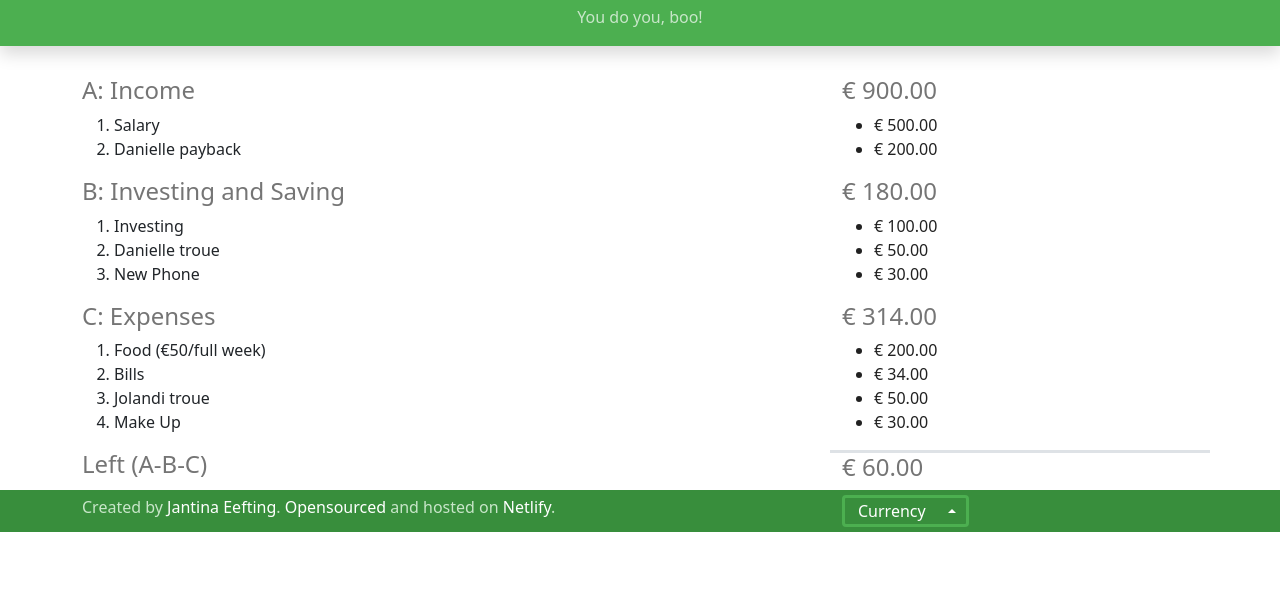
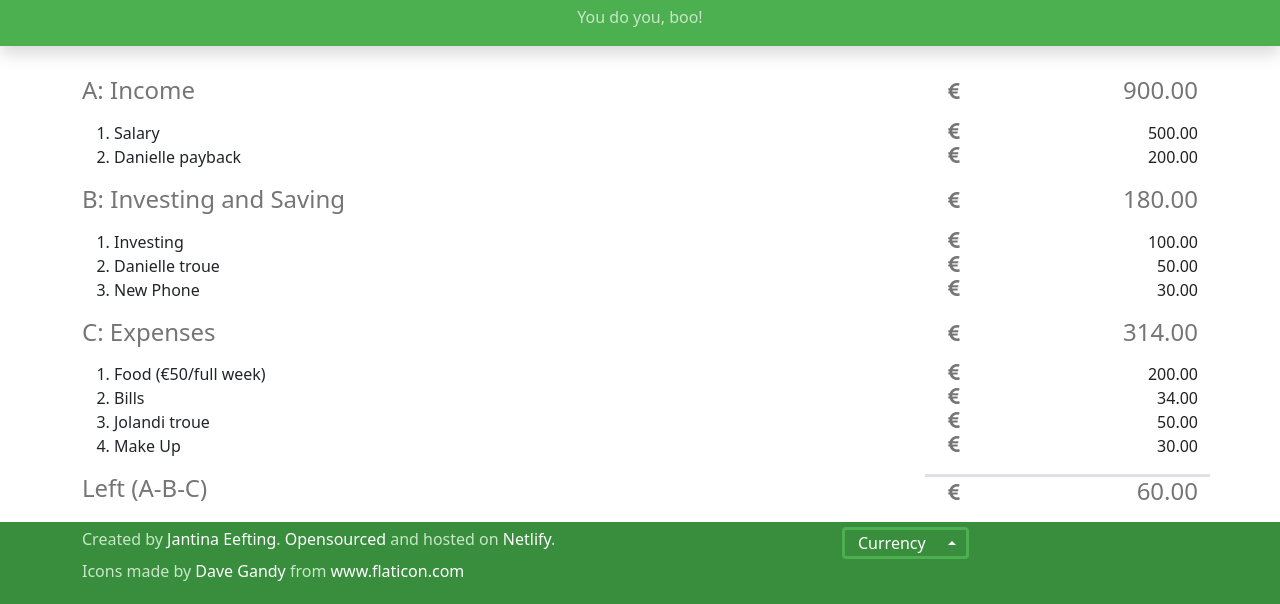
Before and after one commit to JantinaG/Budget-App, a plain HTML site: page index.html in a window 1280 px wide. Shown: the part 221-825 px from the top of the page. Before the commit the page ends 800 px from the top, so only its background shows below. Drawn offline with nearby package versions, Linux system fonts and the light colour scheme.

Commit message:
Edited Content
Added currency icons
Changed col layout

```diff
--- a/index.html
+++ b/index.html
@@ -95,63 +95,75 @@
       <p class="text-center">You do you, boo!</p>
     </div>
     <!-- Content -->
-    <div class="container">
+    <div class="container content">
       <div class="row">
-        <div class="col-8">
+        <div class="col-9">
           <h4>A: Income</h4>
         </div>
-        <div class="col-4">
-          <h4>€ 900.00</h4>
+        <div class="col-3 text-end">
+          <ul>
+            <li>
+              <h4>900.00</h4>
+            </li>
+          </ul>
         </div>
       </div>
       <div class="row">
-        <div class="col-8">
+        <div class="col-9">
           <ol>
             <li>Salary</li>
             <li>Danielle payback</li>
           </ol>
         </div>
-        <div class="col-4">
+        <div class="col-3 text-end">
           <ul>
-            <li>€ 500.00</li>
-            <li>€ 200.00</li>
+            <li>500.00</li>
+            <li>200.00</li>
           </ul>
         </div>
       </div>
       <div class="row">
-        <div class="col-8">
+        <div class="col-9">
           <h4>B: Investing and Saving</h4>
         </div>
-        <div class="col-4">
-          <h4>€ 180.00</h4>
+        <div class="col-3 text-end">
+          <ul>
+            <li>
+              <h4>180.00</h4>
+            </li>
+          </ul>
         </div>
       </div>
       <div class="row">
-        <div class="col-8">
+        <div class="col-9">
           <ol>
             <li>Investing</li>
             <li>Danielle troue</li>
             <li>New Phone</li>
           </ol>
         </div>
-        <div class="col-4">
+        <div class="col-3 text-end">
           <ul>
-            <li>€ 100.00</li>
-            <li>€ 50.00</li>
-            <li>€ 30.00</li>
+            <li>100.00</li>
+            <li>50.00</li>
+            <li>30.00</li>
           </ul>
         </div>
       </div>
       <div class="row">
-        <div class="col-8">
+        <div class="col-9">
           <h4>C: Expenses</h4>
         </div>
-        <div class="col-4">
-          <h4>€ 314.00</h4>
+        <div class="col-3 text-end">
+          <ul>
+            <li>
+              <h4>314.00</h4>
+            </li>
+          </ul>
         </div>
       </div>
       <div class="row">
-        <div class="col-8">
+        <div class="col-9">
           <ol>
             <li>Food (€50/full week)</li>
             <li>Bills</li>
@@ -159,21 +171,25 @@
             <li>Make Up</li>
           </ol>
         </div>
-        <div class="col-4">
+        <div class="col-3 text-end">
           <ul>
-            <li>€ 200.00</li>
-            <li>€ 34.00</li>
-            <li>€ 50.00</li>
-            <li>€ 30.00</li>
+            <li>200.00</li>
+            <li>34.00</li>
+            <li>50.00</li>
+            <li>30.00</li>
           </ul>
         </div>
       </div>
       <div class="row">
-        <div class="col-8">
+        <div class="col-9">
           <h4>Left (A-B-C)</h4>
         </div>
-        <div class="col-4 border-top border-3">
-          <h4>€ 60.00</h4>
+        <div class="col-3 text-end border-top border-3">
+          <ul>
+            <li>
+              <h4>60.00</h4>
+            </li>
+          </ul>
         </div>
       </div>
     </div>
@@ -231,6 +247,22 @@
             </div>
           </div>
         </div>
+        <div class="row">
+          <div class="col">
+            <p>
+              Icons made by
+              <a
+                href="https://www.flaticon.com/authors/dave-gandy"
+                title="Dave Gandy"
+                >Dave Gandy</a
+              >
+              from
+              <a href="https://www.flaticon.com/" title="Flaticon"
+                >www.flaticon.com</a
+              >
+            </p>
+          </div>
+        </div>
       </div>
     </footer>
   </body>
--- a/src/style.css
+++ b/src/style.css
@@ -88,6 +88,11 @@ ul {
   color: var(--primary-text);
 }
 
+.content ul li {
+  color: var(--primary-text);
+  list-style-image: url("/images/euro-symbol.png");
+}
+
 /* Footer Styling */
 footer {
   background: var(--dark-primary);
```
Also changed, not shown: february.html (+60 -28 lines), january.html (+60 -28 lines), march.html (+59 -27 lines), wishlist.html (+20 -3 lines), images/dollar-symbol.png (added), images/euro-symbol.png (added), images/pound-symbol.png (added), images/yen-symbol.png (added).
